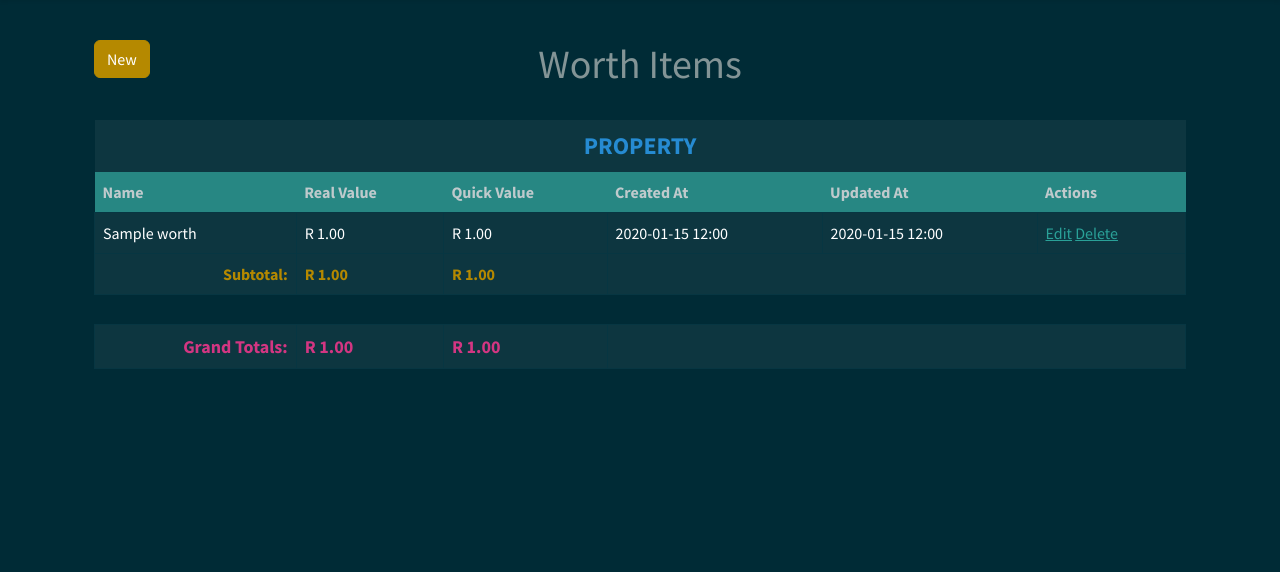
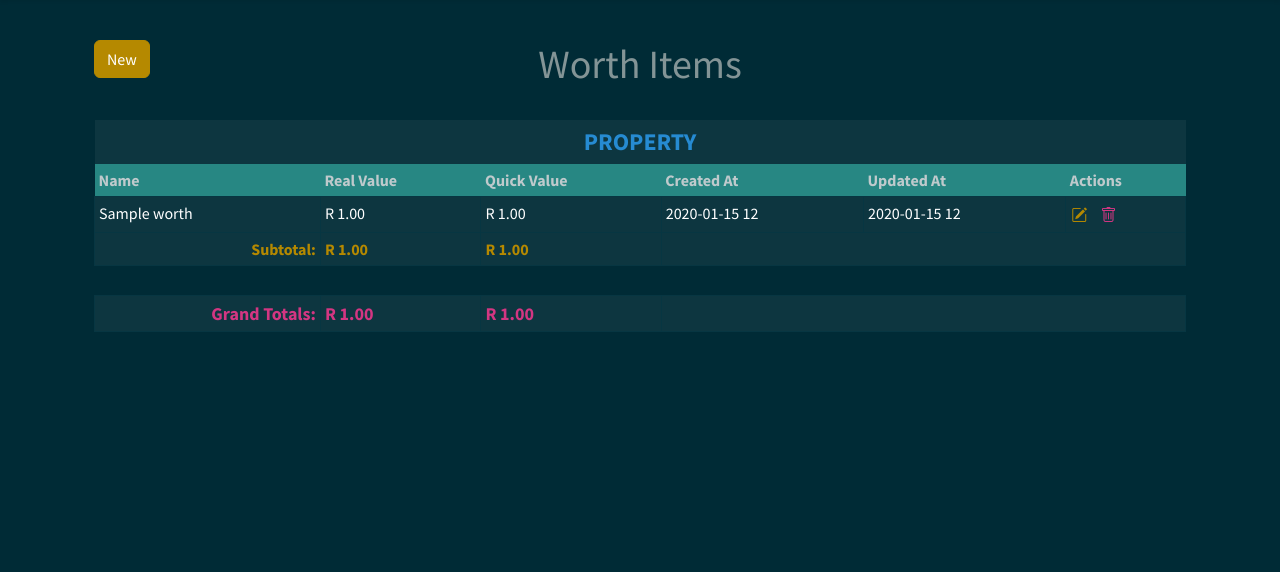
Before and after one commit to dhorsten101/myMoney, a Django app: page /worth/ in a window 1280 px wide. Shown: the part 56-628 px from the top of the page. Run offline with Django 5.2, Linux system fonts and the light colour scheme; a user stored in the database is signed in; tables that the repository leaves empty hold one stand-in row (values such as "Sample post"); some libraries are stand-ins or nearby versions.

Commit message:
made page nicer worth

```diff
--- a/templates/worth_list.html
+++ b/templates/worth_list.html
@@ -13,7 +13,7 @@
         </div>
 
         <div class="table-responsive">
-            <table class="table table-bordered table-hover mt-2 ">
+            <table class="table table-sm table-bordered table-hover mt-2 ">
                 <tbody>
                 <tfoot class=" fw-bold">
                 <tr>
@@ -33,10 +33,8 @@
                     <!-- Column headings for this category -->
                     <tr class="table-success opacity-75" style="border: none;">
                         <th class="border-0">Name</th>
-                        {#                        <th class="border-0">Category</th>#}
                         <th class="border-0">Real Value</th>
                         <th class="border-0">Quick Value</th>
-                        {#                        <th class="border-0">Notes</th>#}
                         <th class="border-0">Created At</th>
                         <th class="border-0">Updated At</th>
                         <th class="border-0">Actions</th>
@@ -45,15 +43,22 @@
                     {% for item in data.items %}
                         <tr>
                             <td>{{ item.name }}</td>
-                            {#                            <td>{{ item.category }}</td>#}
                             <td>R {{ item.real_value|floatformat:2 }}</td>
                             <td>R {{ item.quick_value|floatformat:2 }}</td>
-                            {#                            <td>{{ item.notes }}</td>#}
-                            <td>{{ item.created_at|date:"Y-m-d H:i" }}</td>
-                            <td>{{ item.updated_at|date:"Y-m-d H:i" }}</td>
+                            <td>{{ item.created_at|date:"Y-m-d H" }}</td>
+                            <td>{{ item.updated_at|date:"Y-m-d H" }}</td>
                             <td>
-                                <a href="{% url 'worth_update' item.id %}">Edit</a>
-                                <a href="{% url 'worth_delete' item.id %}">Delete</a>
+                                <button onclick="window.location.href='{% url 'worth_update' item.id %}'"
+                                        class="btn btn-link p-0 me-2 text-primary text-decoration-none"
+                                        title="Edit">
+                                    <i class="bi bi-pencil-square"></i>
+                                </button>
+
+                                <button onclick="window.location.href='{% url 'worth_delete' item.id %}'"
+                                        class="btn btn-link p-0 text-danger text-decoration-none"
+                                        title="Delete">
+                                    <i class="bi bi-trash"></i>
+                                </button>
                             </td>
                         </tr>
                     {% endfor %}
```
